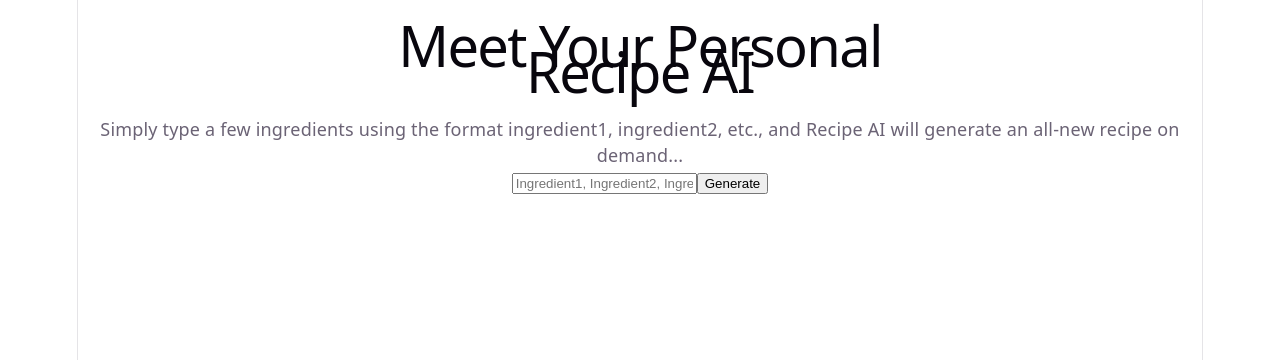
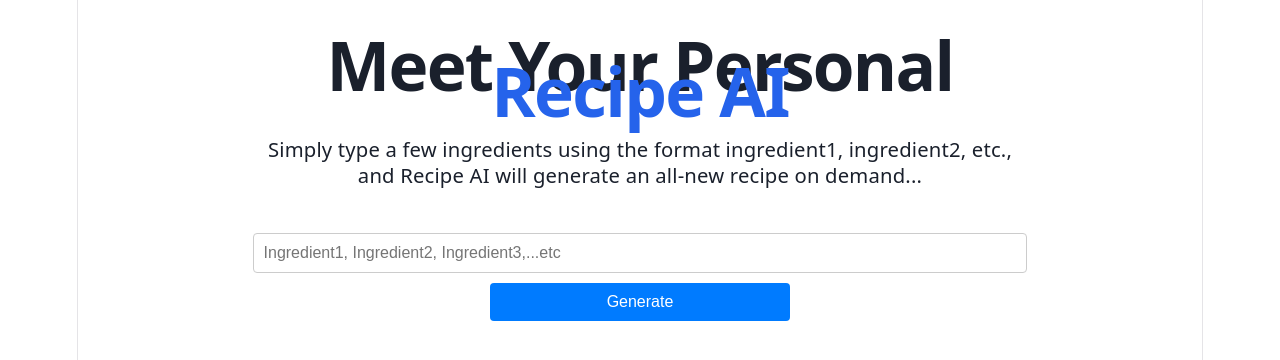
Before and after one commit to karnue1/profilesapp, a React (Vite) app in the folder ai-recipe-generator/: page / in a window 1280 px wide. Shown: the top 360 px of the page. Built offline with nearby package versions, Linux system fonts and the light colour scheme; no server answers; what @aws-amplify/ui-react, aws-amplify would draw is missing.

Commit message:
Refactor App.css for layout and styling updates

```diff
--- a/ai-recipe-generator/src/App.css
+++ b/ai-recipe-generator/src/App.css
@@ -1,184 +1,101 @@
-.counter {
-  font-size: 16px;
-  padding: 5px 10px;
-  border-radius: 5px;
-  color: var(--accent);
-  background: var(--accent-bg);
-  border: 2px solid transparent;
-  transition: border-color 0.3s;
-  margin-bottom: 24px;
+.app-container {
 
-  &:hover {
-    border-color: var(--accent-border);
-  }
-  &:focus-visible {
-    outline: 2px solid var(--accent);
-    outline-offset: 2px;
+  margin: 0 auto;
+  padding: 20px;
+  text-align: center;
+}
+
+.header-container {
+  padding-bottom: 2.5rem;
+  margin:  auto;
+  text-align: center;
+
+  align-items: center;
+  max-width: 48rem;
+
+
+}
+
+.main-header {
+  font-size: 2.25rem;
+  font-weight: bold;
+  color: #1a202c;
+}
+
+.main-header .highlight {
+  color: #2563eb;
+}
+
+@media (min-width: 640px) {
+  .main-header {
+    font-size: 3.75rem;
   }
 }
 
-.hero {
-  position: relative;
+.description {
 
-  .base,
-  .framework,
-  .vite {
-    inset-inline: 0;
-    margin: 0 auto;
-  }
-
-  .base {
-    width: 170px;
-    position: relative;
-    z-index: 0;
-  }
-
-  .framework,
-  .vite {
-    position: absolute;
-  }
-
-  .framework {
-    z-index: 1;
-    top: 34px;
-    height: 28px;
-    transform: perspective(2000px) rotateZ(300deg) rotateX(44deg) rotateY(39deg)
-      scale(1.4);
-  }
-
-  .vite {
-    z-index: 0;
-    top: 107px;
-    height: 26px;
-    width: auto;
-    transform: perspective(2000px) rotateZ(300deg) rotateX(40deg) rotateY(39deg)
-      scale(0.8);
-  }
+  font-weight: 500;
+  font-size: 1.125rem;
+  max-width: 65ch;
+  color: #1a202c;
 }
 
-#center {
+.form-container {
+  margin-bottom: 20px;
+}
+
+.search-container {
   display: flex;
   flex-direction: column;
-  gap: 25px;
-  place-content: center;
-  place-items: center;
-  flex-grow: 1;
-
-  @media (max-width: 1024px) {
-    padding: 32px 20px 24px;
-    gap: 18px;
-  }
+  gap: 10px;
+  align-items: center;
 }
 
-#next-steps {
-  display: flex;
-  border-top: 1px solid var(--border);
-  text-align: left;
-
-  & > div {
-    flex: 1 1 0;
-    padding: 32px;
-    @media (max-width: 1024px) {
-      padding: 24px 20px;
-    }
-  }
-
-  .icon {
-    margin-bottom: 16px;
-    width: 22px;
-    height: 22px;
-  }
-
-  @media (max-width: 1024px) {
-    flex-direction: column;
-    text-align: center;
-  }
+.wide-input {
+  width: 100%;
+  padding: 10px;
+  font-size: 16px;
+  border: 1px solid #ccc;
+  border-radius: 4px;
 }
 
-#docs {
-  border-right: 1px solid var(--border);
-
-  @media (max-width: 1024px) {
-    border-right: none;
-    border-bottom: 1px solid var(--border);
-  }
+.search-button {
+  width: 100%; /* Make the button full width */
+  max-width: 300px; /* Set a maximum width for the button */
+  padding: 10px;
+  font-size: 16px;
+  background-color: #007bff;
+  color: white;
+  border: none;
+  border-radius: 4px;
+  cursor: pointer;
 }
 
-#next-steps ul {
-  list-style: none;
-  padding: 0;
-  display: flex;
-  gap: 8px;
-  margin: 32px 0 0;
-
-  .logo {
-    height: 18px;
-  }
-
-  a {
-    color: var(--text-h);
-    font-size: 16px;
-    border-radius: 6px;
-    background: var(--social-bg);
-    display: flex;
-    padding: 6px 12px;
-    align-items: center;
-    gap: 8px;
-    text-decoration: none;
-    transition: box-shadow 0.3s;
-
-    &:hover {
-      box-shadow: var(--shadow);
-    }
-    .button-icon {
-      height: 18px;
-      width: 18px;
-    }
-  }
-
-  @media (max-width: 1024px) {
-    margin-top: 20px;
-    flex-wrap: wrap;
-    justify-content: center;
-
-    li {
-      flex: 1 1 calc(50% - 8px);
-    }
-
-    a {
-      width: 100%;
-      justify-content: center;
-      box-sizing: border-box;
-    }
-  }
+.search-button:hover {
+  background-color: #0056b3;
 }
 
-#spacer {
-  height: 88px;
-  border-top: 1px solid var(--border);
-  @media (max-width: 1024px) {
-    height: 48px;
-  }
+.result-container {
+  margin-top: 20px;
+  transition: height 0.3s ease-out;
+  overflow: hidden;
 }
 
-.ticks {
-  position: relative;
-  width: 100%;
+.loader-container {
+  display: flex;
+  flex-direction: column;
+  align-items: center;
+  gap: 10px;
+}
 
-  &::before,
-  &::after {
-    content: '';
-    position: absolute;
-    top: -4.5px;
-    border: 5px solid transparent;
-  }
-
-  &::before {
-    left: 0;
-    border-left-color: var(--border);
-  }
-  &::after {
-    right: 0;
-    border-right-color: var(--border);
-  }
+.result {
+  background-color: #f8f9fa;
+  border: 1px solid #e9ecef;
+  border-radius: 4px;
+  padding: 15px;
+  white-space: pre-wrap;
+  word-wrap: break-word;
+  color: black;
+  font-weight: bold;
+  text-align: left; /* Align text to the left */
 }
```
